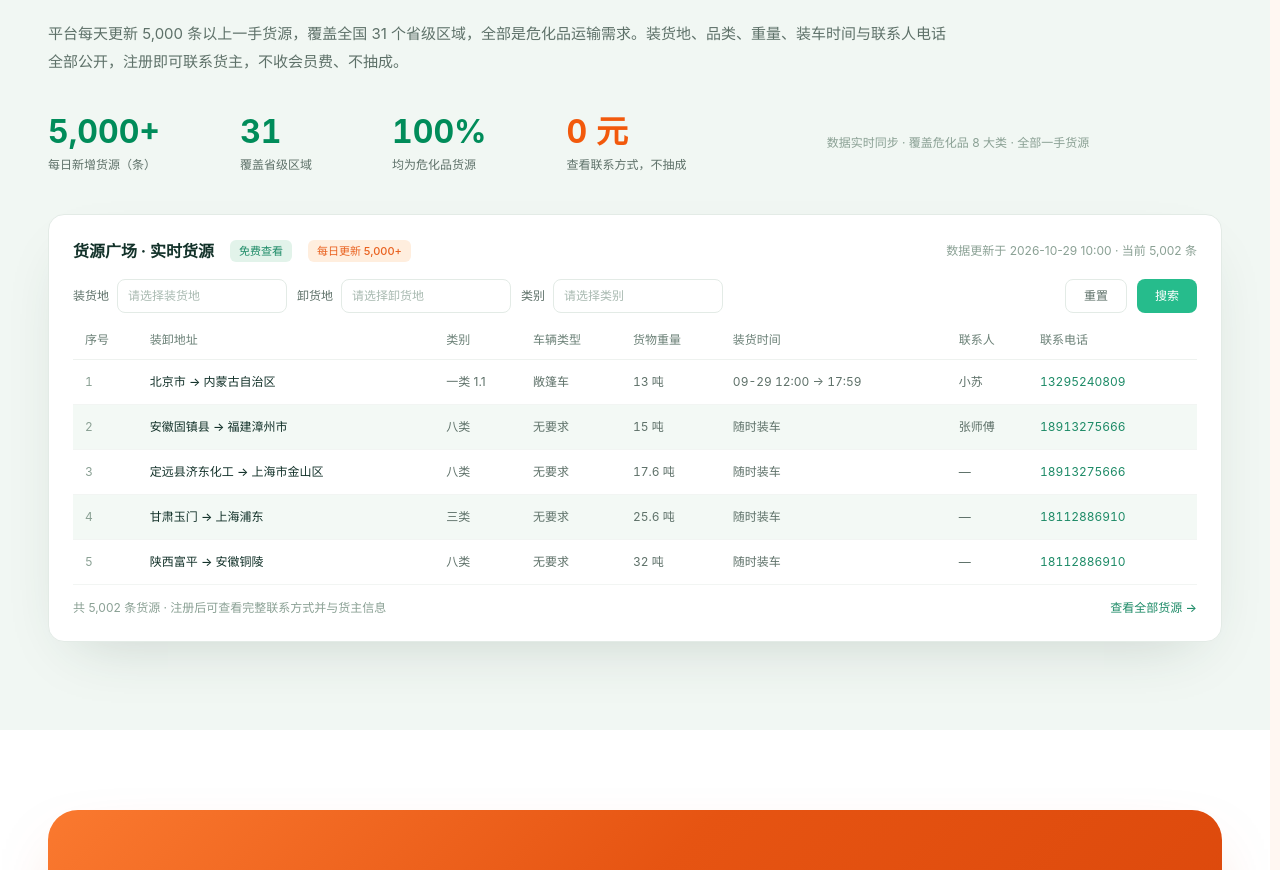
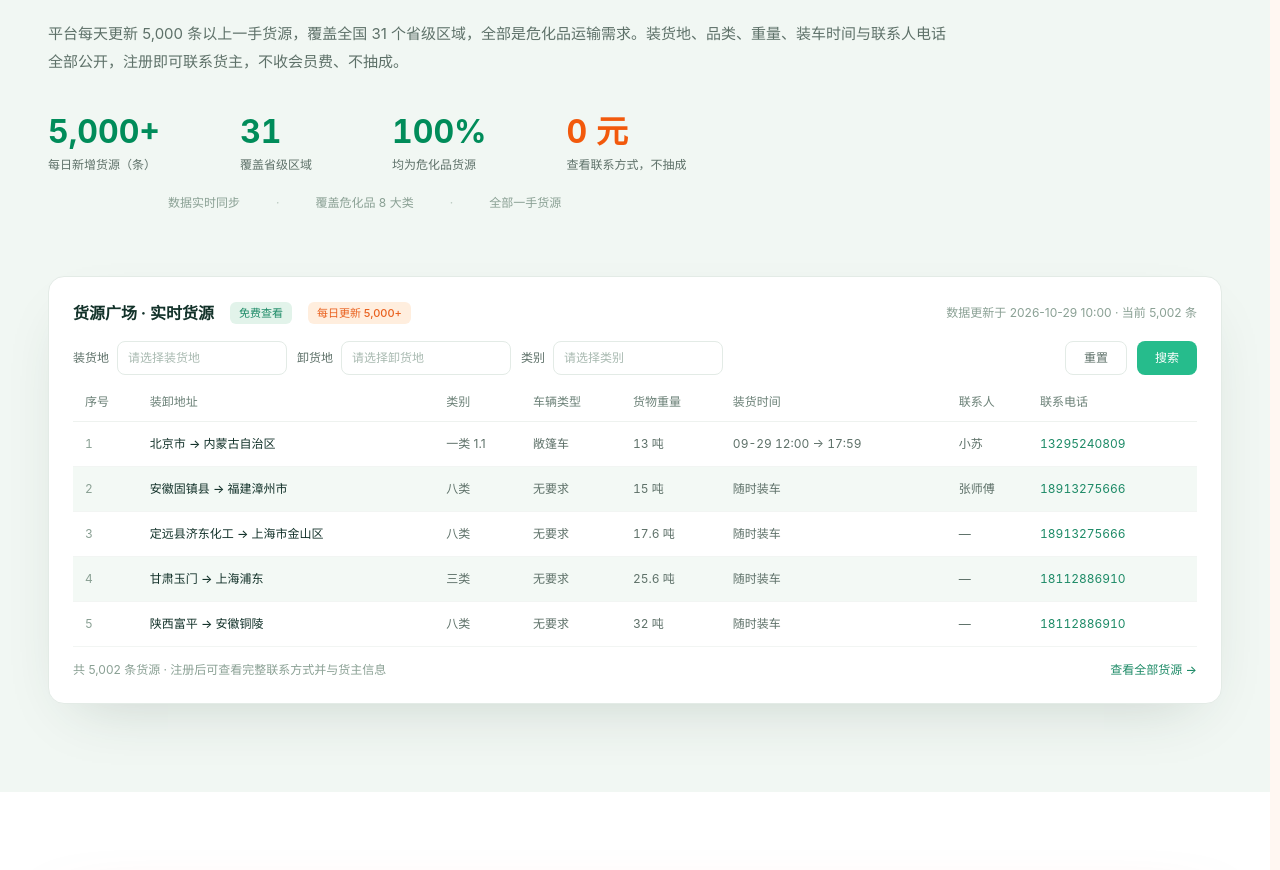
Before and after one commit to KaysonSugar/official-website, a Vue app: page /products/logistics in a window 1280 px wide. Shown: the part 963-1833 px from the top of the page. Built offline with nearby package versions, Linux system fonts and the light colour scheme.

Commit message:
fix: 货源广场注释间距照原型校准
三段文字改独立圆点分隔、间隔 36（原型里不是一行紧凑文本），
垂直位置从整组居中改为贴数字行底部，水平离 0 元 120

```diff
--- a/src/components/sections/ProductCargoSection.vue
+++ b/src/components/sections/ProductCargoSection.vue
@@ -53,9 +53,15 @@ const badgeTone = {
           </p>
           <p class="mt-[4px] text-[12px] leading-[18px] text-[#5e7169]">{{ stat.label }}</p>
         </div>
-        <!-- 注释：原型里在「0 元」右侧一段距离，垂直位置对着数字行不是标签行 -->
-        <p class="hidden text-[12px] leading-[18px] text-[#8aa094] lg:ml-[60px] lg:self-center lg:block">
-          {{ cargo.notes.join(' · ') }}
+        <!-- 注释：三段分开摆、间隔拉大（原型里圆点是独立分隔符），
+             垂直位置贴数字行底部不是整组居中，水平离「0 元」约 120 -->
+        <p
+          class="hidden text-[12px] leading-[18px] text-[#8aa094] lg:flex lg:ml-[120px] lg:items-center lg:self-end lg:gap-x-[36px] lg:pb-[24px]"
+        >
+          <template v-for="(note, i) in cargo.notes" :key="note">
+            <span>{{ note }}</span>
+            <span v-if="i < cargo.notes.length - 1" class="text-[#b9c8bf]">·</span>
+          </template>
         </p>
       </div>
 
```
